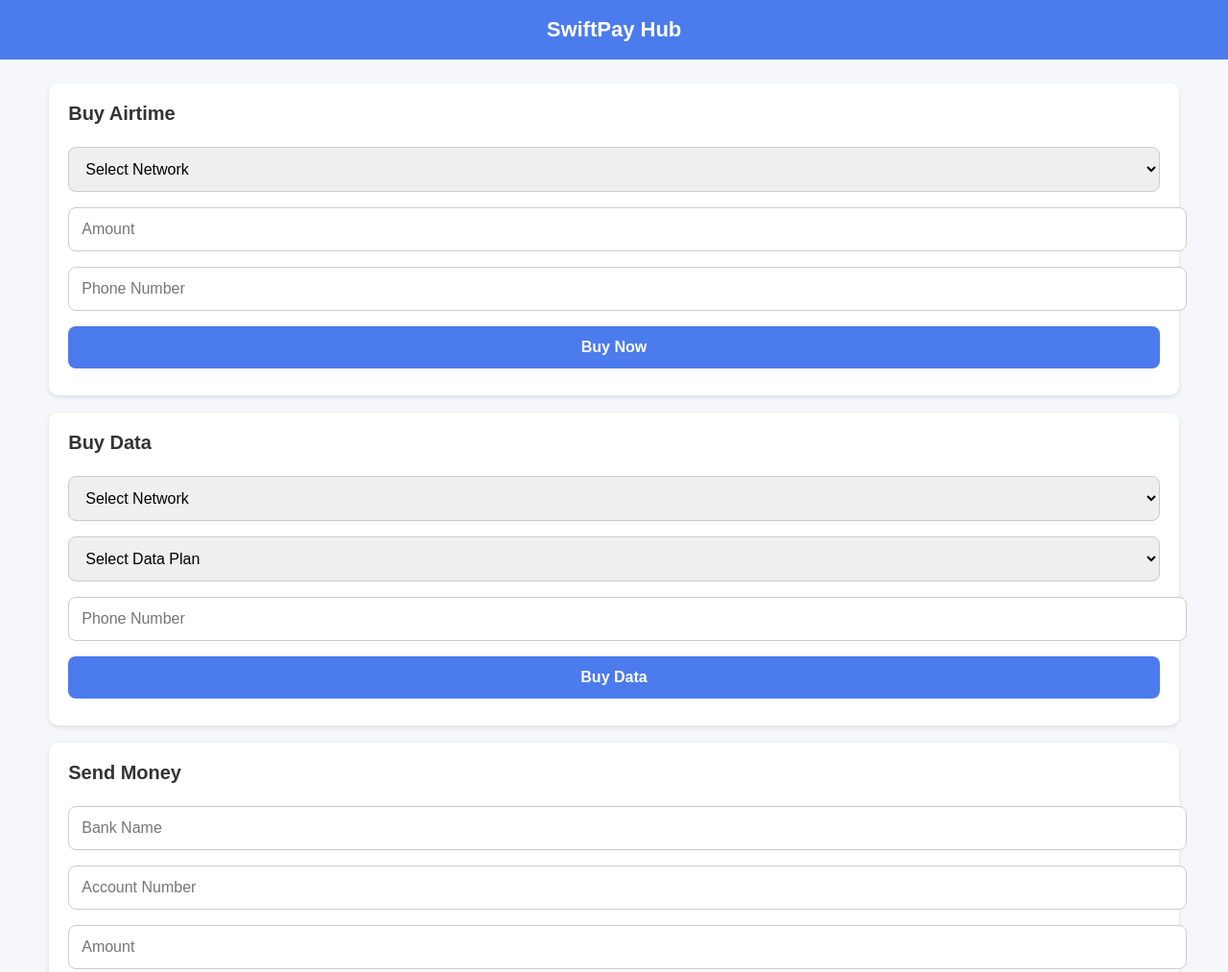
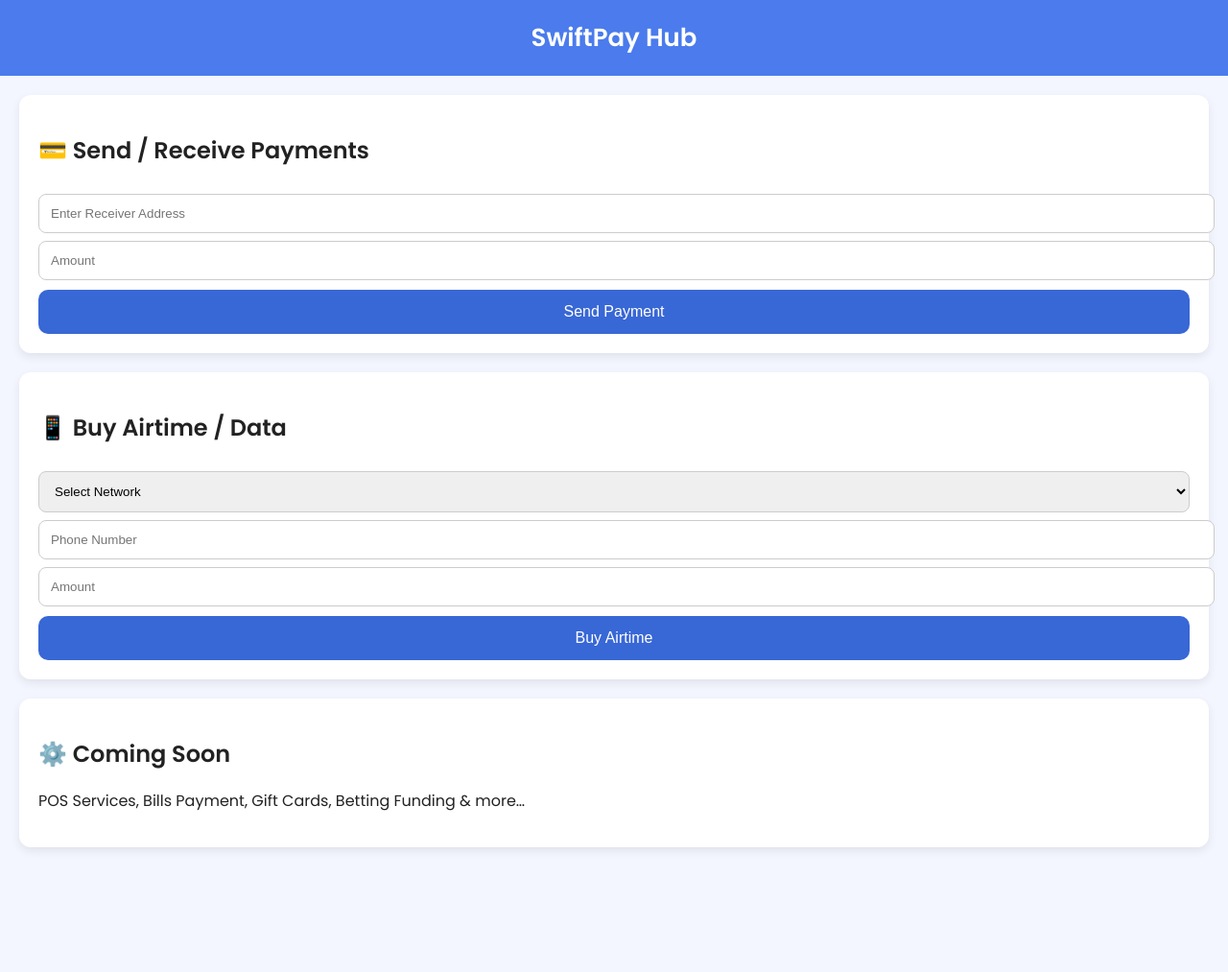
Before and after one commit to Revelation-creator/swiftpay-frontend, a plain HTML site: page index.html in a window 1280 px wide. Shown: the top 1013 px of the page at 96% size. After the commit the page ends 923 px from the top, so only its background shows below. Drawn offline with Linux system fonts and the light colour scheme.

Commit message:
Refactor SwiftPay Hub layout and payment features
Updated styles and structure for the SwiftPay Hub interface, including improved button styles and layout adjustments. Added new payment features and modified existing functions for better user experience.

```diff
--- a/index.html
+++ b/index.html
@@ -1,192 +1,112 @@
+
 <!DOCTYPE html>
 <html lang="en">
 <head>
     <meta charset="UTF-8">
     <meta name="viewport" content="width=device-width, initial-scale=1.0">
     <title>SwiftPay Hub</title>
+
+    <!-- Google Font -->
+    <link href="https://fonts.googleapis.com/css2?family=Poppins:wght@300;400;600&display=swap" rel="stylesheet">
+
     <style>
         body {
             margin: 0;
-            font-family: Arial, sans-serif;
-            background: #f5f7fa;
+            font-family: "Poppins", sans-serif;
+            background: #f3f5ff;
+            color: #222;
         }
 
         header {
             background: #4b7bec;
-            padding: 18px;
+            color: white;
+            padding: 20px;
             text-align: center;
-            color: white;
-            font-size: 22px;
-            font-weight: bold;
+            font-size: 26px;
+            font-weight: 600;
         }
 
         .container {
-            width: 92%;
-            margin: auto;
-            margin-top: 25px;
+            padding: 20px;
         }
 
         .card {
             background: white;
-            border-radius: 10px;
             padding: 20px;
-            margin-bottom: 18px;
-            box-shadow: 0 2px 5px rgba(0,0,0,0.1);
+            border-radius: 12px;
+            margin-bottom: 20px;
+            box-shadow: 0 4px 10px rgba(0,0,0,0.08);
         }
 
-        .card h2 {
-            margin: 0 0 15px 0;
-            font-size: 20px;
-            color: #333;
+        .btn {
+            width: 100%;
+            padding: 14px;
+            background: #3867d6;
+            color: white;
+            border: none;
+            border-radius: 10px;
+            font-size: 16px;
+            margin-top: 10px;
+            cursor: pointer;
+            transition: 0.3s;
         }
 
-        input, select, button {
+        .btn:hover {
+            background: #274baf;
+        }
+
+        .input-field {
             width: 100%;
-            padding: 13px;
-            margin: 8px 0;
+            padding: 12px;
             border-radius: 8px;
             border: 1px solid #ccc;
-            font-size: 16px;
-        }
-
-        button {
-            background: #4b7bec;
-            color: white;
-            font-weight: bold;
-            border: none;
-        }
-
-        button:hover {
-            background: #3867d6;
-        }
-
-        .success {
-            padding: 12px;
-            background: #20bf6b;
-            color: white;
-            border-radius: 8px;
-            margin-top: 10px;
-            display: none;
-        }
-
-        .error {
-            padding: 12px;
-            background: #eb3b5a;
-            color: white;
-            border-radius: 8px;
-            margin-top: 10px;
-            display: none;
+            margin-top: 8px;
         }
     </style>
 </head>
 <body>
 
-<header>SwiftPay Hub</header>
+<header>
+    SwiftPay Hub
+</header>
 
 <div class="container">
 
-    <!-- Airtime Purchase -->
     <div class="card">
-        <h2>Buy Airtime</h2>
-        <select id="network">
-            <option value="">Select Network</option>
-            <option value="mtn">MTN</option>
-            <option value="glo">GLO</option>
-            <option value="airtel">Airtel</option>
-            <option value="9mobile">9mobile</option>
-        </select>
-        <input type="number" id="amount" placeholder="Amount">
-        <input type="number" id="phone" placeholder="Phone Number">
-
-        <button onclick="buyAirtime()">Buy Now</button>
-
-        <div id="airtime-success" class="success">Airtime Purchase Successful!</div>
-        <div id="airtime-error" class="error">Error Processing Airtime</div>
+        <h2>💳 Send / Receive Payments</h2>
+        <input type="text" id="receiver" class="input-field" placeholder="Enter Receiver Address">
+        <input type="number" id="amount" class="input-field" placeholder="Amount">
+        <button class="btn" onclick="sendPayment()">Send Payment</button>
     </div>
 
-    <!-- Data Purchase -->
     <div class="card">
-        <h2>Buy Data</h2>
-        <select id="data-network">
+        <h2>📱 Buy Airtime / Data</h2>
+        <select id="network" class="input-field">
             <option value="">Select Network</option>
-            <option value="mtn">MTN</option>
-            <option value="glo">GLO</option>
-            <option value="airtel">Airtel</option>
-            <option value="9mobile">9mobile</option>
+            <option>MTN</option>
+            <option>Airtel</option>
+            <option>Glo</option>
+            <option>9Mobile</option>
         </select>
-        <select id="data-plan">
-            <option value="">Select Data Plan</option>
-            <option value="500">500MB</option>
-            <option value="1000">1GB</option>
-            <option value="2000">2GB</option>
-        </select>
-        <input type="number" id="data-phone" placeholder="Phone Number">
-
-        <button onclick="buyData()">Buy Data</button>
-
-        <div id="data-success" class="success">Data Purchase Successful!</div>
-        <div id="data-error" class="error">Error Processing Data</div>
+        <input type="number" id="phone" class="input-field" placeholder="Phone Number">
+        <input type="number" id="airtimeAmount" class="input-field" placeholder="Amount">
+        <button class="btn" onclick="buyAirtime()">Buy Airtime</button>
     </div>
 
-    <!-- Transfer / POS -->
     <div class="card">
-        <h2>Send Money</h2>
-        <input type="text" id="bank" placeholder="Bank Name">
-        <input type="number" id="account" placeholder="Account Number">
-        <input type="number" id="send-amount" placeholder="Amount">
-
-        <button onclick="sendMoney()">Send</button>
-
-        <div id="send-success" class="success">Transfer Successful!</div>
-        <div id="send-error" class="error">Transfer Failed!</div>
+        <h2>⚙️ Coming Soon</h2>
+        <p>POS Services, Bills Payment, Gift Cards, Betting Funding & more…</p>
     </div>
 
 </div>
 
 <script>
-    // ======== Airtime Purchase Function ========
-    function buyAirtime() {
-        let network = document.getElementById("network").value;
-        let amount = document.getElementById("amount").value;
-        let phone = document.getElementById("phone").value;
-
-        if (!network || !amount || !phone) {
-            document.getElementById("airtime-error").style.display = "block";
-            return;
-        }
-
-        document.getElementById("airtime-success").style.display = "block";
-        document.getElementById("airtime-error").style.display = "none";
+    function sendPayment() {
+        alert("Payment feature will be activated after Pi Open-Mainnet integration.");
     }
 
-    // ========= Data Purchase =========
-    function buyData() {
-        let network = document.getElementById("data-network").value;
-        let plan = document.getElementById("data-plan").value;
-        let phone = document.getElementById("data-phone").value;
-
-        if (!network || !plan || !phone) {
-            document.getElementById("data-error").style.display = "block";
-            return;
-        }
-
-        document.getElementById("data-success").style.display = "block";
-        document.getElementById("data-error").style.display = "none";
-    }
-
-    // ========= Money Transfer / POS =========
-    function sendMoney() {
-        let bank = document.getElementById("bank").value;
-        let account = document.getElementById("account").value;
-        let amount = document.getElementById("send-amount").value;
-
-        if (!bank || !account || !amount) {
-            document.getElementById("send-error").style.display = "block";
-            return;
-        }
-
-        document.getElementById("send-success").style.display = "block";
-        document.getElementById("send-error").style.display = "none";
+    function buyAirtime() {
+        alert("Airtime purchase service will go live soon.");
     }
 </script>
 
```
